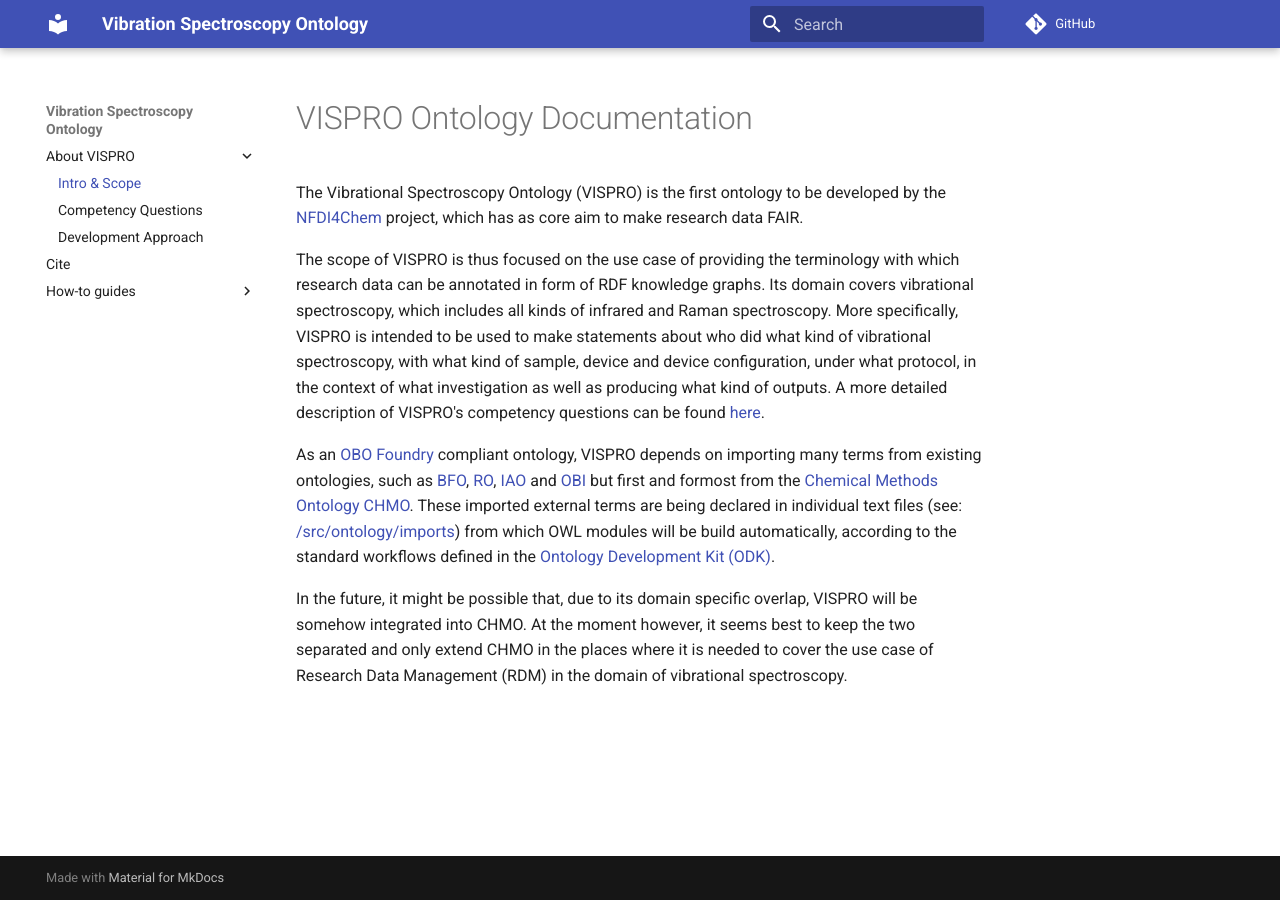
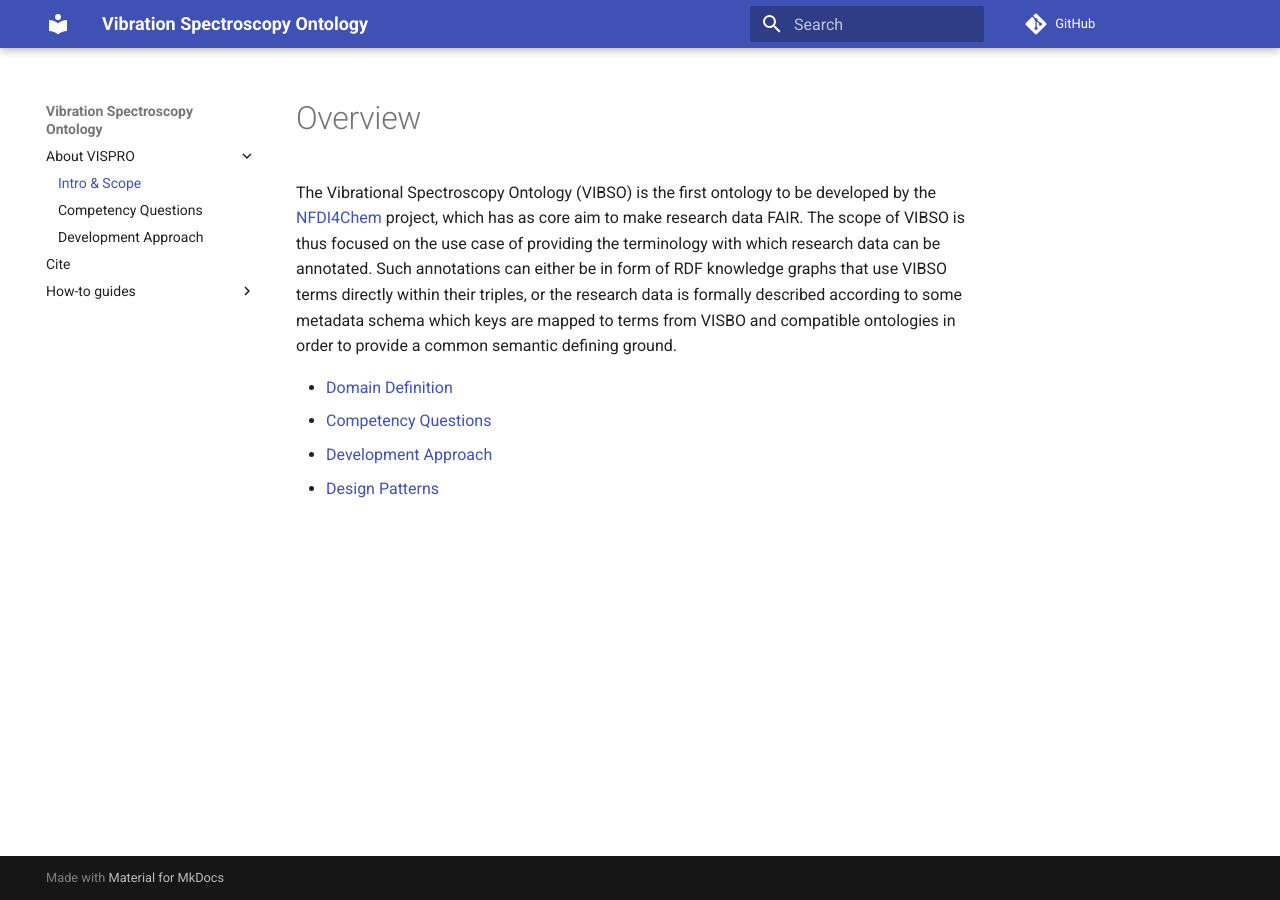
Before and after one commit to NFDI4Chem/VibrationalSpectroscopyOntology, an MkDocs documentation site: the page built from docs/index.md, in a window 1280 px wide. Built offline with MkDocs 1.6.1 and Material for MkDocs 9.7.7, drawn with Linux system fonts in a browser that asks for light colours; comment, search, counter and statistics services are not loaded.

Commit message:
Update index.md

```diff
--- a/docs/index.md
+++ b/docs/index.md
@@ -1,11 +1,10 @@
-# VISPRO Ontology Documentation
+# Overview
 
 [//]: # "This file is meant to be edited by the ontology maintainer."
 
-The Vibrational Spectroscopy Ontology (VISPRO) is the first ontology to be developed by the [NFDI4Chem](https://www.nfdi4chem.de/) project, which has as core aim to make research data FAIR.
+The Vibrational Spectroscopy Ontology (VIBSO) is the first ontology to be developed by the [NFDI4Chem](https://www.nfdi4chem.de/) project, which has as core aim to make research data FAIR. The scope of VIBSO is thus focused on the use case of providing the terminology with which research data can be annotated. Such annotations can either be in form of RDF knowledge graphs that use VIBSO terms directly within their triples, or the research data is formally described according to some metadata schema which keys are mapped to terms from VISBO and compatible ontologies in order to provide a common semantic defining ground.
 
-The scope of VISPRO is thus focused on the use case of providing the terminology with which research data can be annotated in form of RDF knowledge graphs. Its domain covers vibrational spectroscopy, which includes all kinds of infrared and Raman spectroscopy. More specifically, VISPRO is intended to be used to make statements about who did what kind of vibrational spectroscopy, with what kind of sample, device and device configuration, under what protocol, in the context of what investigation as well as producing what kind of outputs. A more detailed description of VISPRO's competency questions can be found [here](competency_questions.md).
-
-As an [OBO Foundry](https://obofoundry.org/) compliant ontology, VISPRO depends on importing many terms from existing ontologies, such as [BFO](https://terminology.nfdi4chem.de/ts/ontologies/bfo), [RO](https://terminology.nfdi4chem.de/ts/ontologies/ro), [IAO](https://terminology.nfdi4chem.de/ts/ontologies/iao) and [OBI](https://terminology.nfdi4chem.de/ts/ontologies/obi) but first and formost from the [Chemical Methods Ontology CHMO](https://terminology.nfdi4chem.de/ts/ontologies/chmo). These imported external terms are being declared in individual text files (see: [/src/ontology/imports](https://github.com/NFDI4Chem/VibrationalSpectroscopyOntology/tree/main/src/ontology/imports)) from which OWL modules will be build automatically, according to the standard workflows defined in the [Ontology Development Kit (ODK)](https://github.com/INCATools/ontology-development-kit).
-
-In the future, it might be possible that, due to its domain specific overlap, VISPRO will be somehow integrated into CHMO. At the moment however, it seems best to keep the two separated and only extend CHMO in the places where it is needed to cover the use case of Research Data Management (RDM) in the domain of vibrational spectroscopy.
+* [Domain Definition](domain_definition.md)
+* [Competency Questions](competency_questions.md)
+* [Development Approach](development_approach.md)
+* [Design Patterns](design_patterns.md)
```
